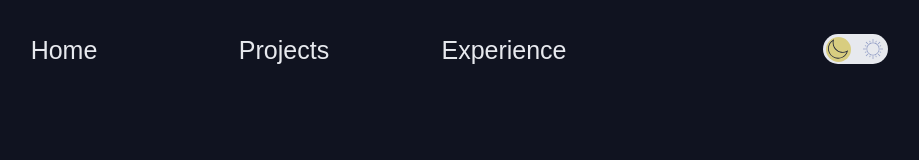
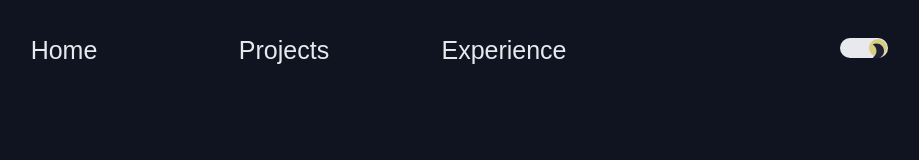
Before and after one commit to hkdjyu/hkdjyu.github.io, a React (Create React App) app: page / in a window 1280 px wide. Shown: the top 160 px of the page, without its empty margins (356-1275 px from the left). Built offline with nearby package versions, Linux system fonts and the light colour scheme.

Commit message:
fix dark mode button bug

```diff
--- a/src/Components/DarkMode.js
+++ b/src/Components/DarkMode.js
@@ -1,7 +1,57 @@
 import React from "react";
+import "../Styles/DarkMode.css";
+import Switch from "react-switch";
+import LightIcon from "@material-ui/icons/WbSunnyOutlined";
+import DarkIcon from "@material-ui/icons/Brightness2";
+
+const DarkMode = () => {
+
+    const [currentMode, setCurrentMode] = React.useState("dark");
+
+    const setDarkMode = () => {
+        document.querySelector("body").setAttribute("data-theme", "dark");
+        setCurrentMode("dark");
+    };
+
+    const setLightMode = () => {
+        document.querySelector("body").setAttribute("data-theme", "light");
+        setCurrentMode("light");
+    };
+
+    const toggleTheme = () => {
+        (currentMode === "dark") ? setLightMode() :  setDarkMode();
+    };
+    return (
+        <div className='dark_mode'>
+            <Switch
+                className='darkModeSwitch'
+                onChange={toggleTheme}
+                checked={currentMode === "dark"}
+                offColor="#1c2135"
+                offHandleColor="#d8cd80"
+                onColor="#e7e9ee"
+                onHandleColor="#d8cd80"
+                checkedIcon={false}
+                uncheckedIcon={false}
+                height={20}
+                width={48}
+                checkedHandleIcon={
+                    <div className="darkModeIcon"><DarkIcon /></div>
+                }
+                uncheckedHandleIcon={
+                    <div className="lightModeIcon"><LightIcon /></div>
+                }
+            />
+        </div>
+    );
+};
+
+export default DarkMode;
+
+/*
+
 import { ReactComponent as Sun } from "../Assets/Sun.svg";
 import { ReactComponent as Moon } from "../Assets/Moon.svg";
-import "../Styles/DarkMode.css";
 
 const DarkMode = () => {
 
@@ -34,3 +84,4 @@ const DarkMode = () => {
 };
 
 export default DarkMode;
+*/
--- a/src/Styles/DarkMode.css
+++ b/src/Styles/DarkMode.css
@@ -1,3 +1,28 @@
+.darkModeSwitch {
+    margin-top: 0px;
+    margin-left: 10px;
+    margin-right: 10px;
+}
+
+.darkModeIcon {
+    transform: scale(0.75);
+    display: flex;
+    align-items: center;
+    justify-content: center;
+    color: var(--body_background);
+    transition: 0.2s ease-in-out;
+}
+
+.lightModeIcon {
+    transform: scale(0.75);
+    display: flex;
+    align-items: center;
+    justify-content: center;
+    color: var(--color);
+    transition: 0.2s ease-in-out;
+}
+
+/*
 .dark_mode {
     margin-top: -20px;
     margin-left: 10px;
@@ -65,3 +90,5 @@
 .dark_mode_input:checked + .dark_mode_label svg.moon {
     fill: #8794c0;
 }
+
+*/
```
Also changed, not shown: src/Assets/Sun.svg.
